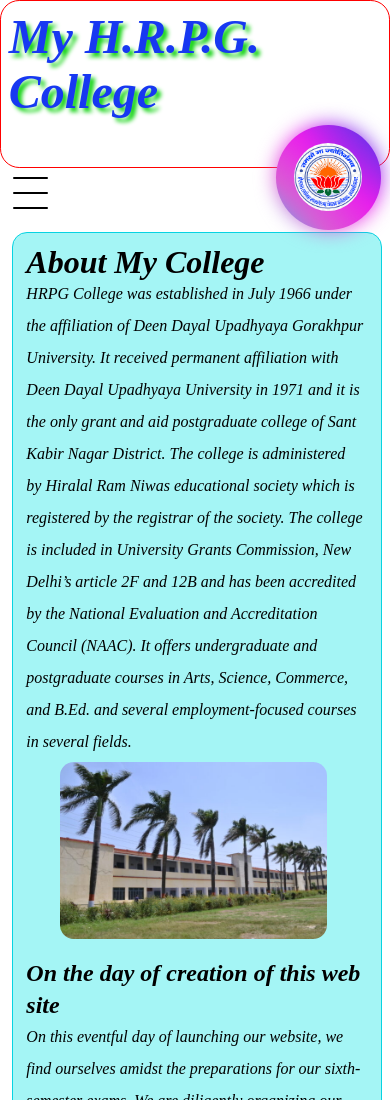
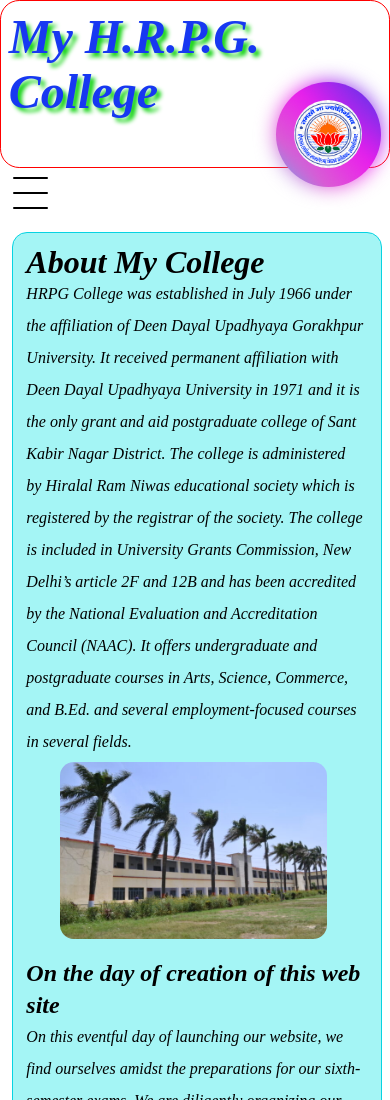
Before and after one commit to vishalRamchandra/vishal.github.io, a plain HTML site: page index.html in a window 390 px wide. Shown: the top 1100 px of the page. Drawn offline with Linux system fonts and the light colour scheme.

Commit message:
Update style.css

```diff
--- a/css/style.css
+++ b/css/style.css
@@ -320,13 +320,13 @@ footer{
     }*/
     .collegelogo{
         right: 3%;
-        top: 15%;
+        top: 10%;
         border-radius: 50%;
         width: 100px;
         height: 100px;
     }
     .collegelogoimg{
-        top:15%;
+        top:10%;
         right: 3%;
         border-radius: 50%;
         width:  100px;
@@ -341,7 +341,8 @@ footer{
         display: none;
         position: absolute;
         z-index: 1;
-        background-color: rgba(255, 255, 255, 0.884);
+        /*background-color: rgba(255, 255, 255, 0.884);*/
+        background-color: rgba(0, 0, 0, 0.548);
         box-shadow: 6px 4px 20px rgb(238, 30, 22);
         border-radius: 1.2rem;
         margin-top: 18%;
```
